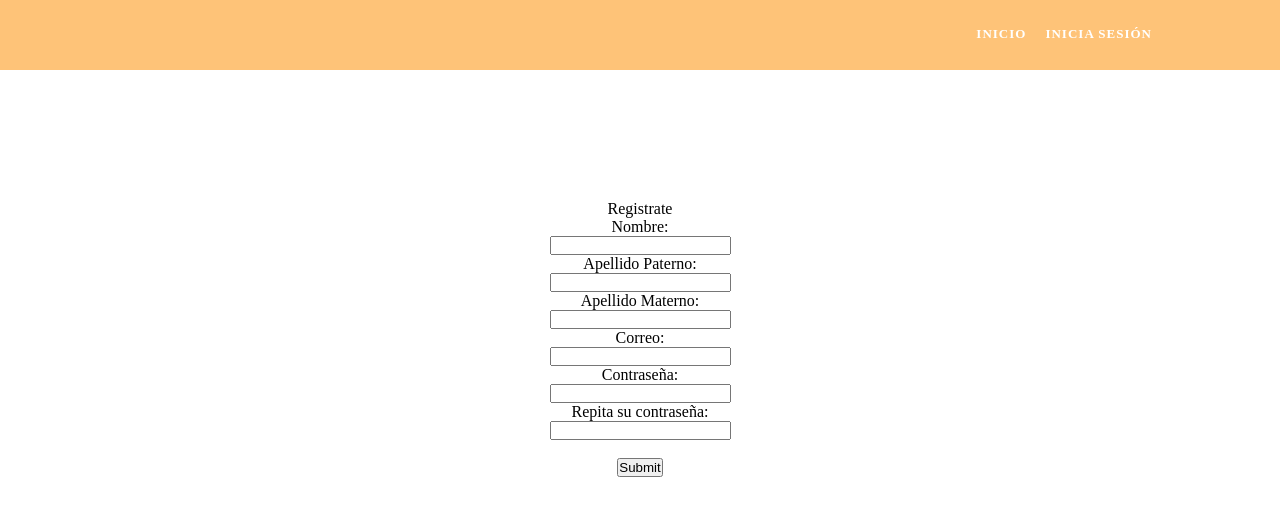
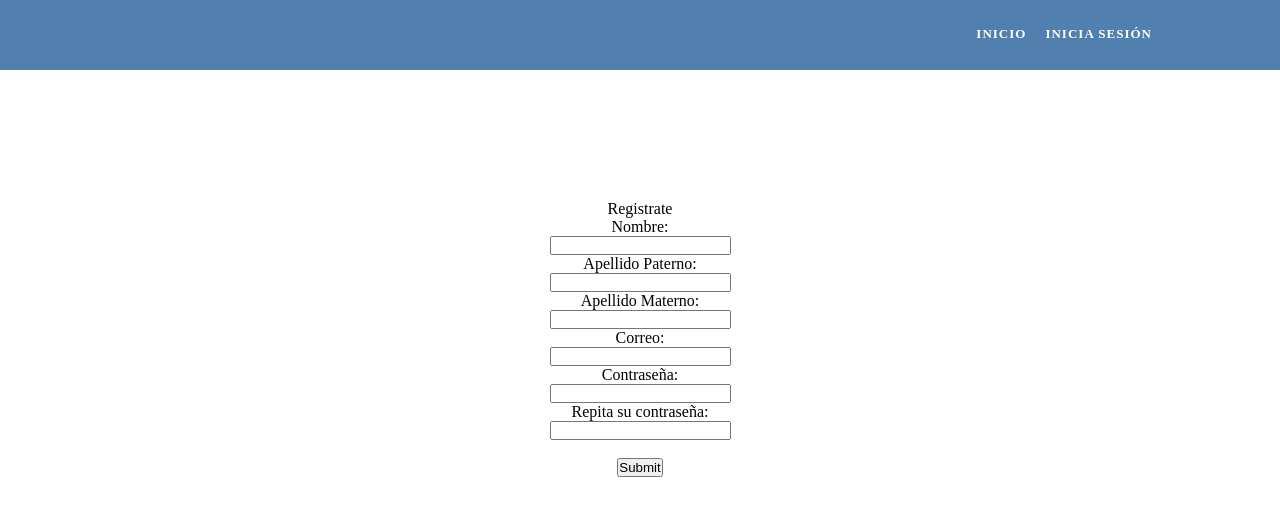
Before and after one commit to montesillo/coursite, a PHP site: page /registro.html in a window 1280 px wide. Shown: the top 516 px of the page. Run offline with PHP 8.4, Linux system fonts and the light colour scheme.

Commit message:
Add files via upload

```diff
--- a/estilos/estilo.css
+++ b/estilos/estilo.css
@@ -5,12 +5,18 @@
 
 header{
 	width: 100%;
-	background: rgba(254, 181, 87,.8);
+	background: rgba(38, 97, 156,.8);
 	height: 70px;
 	position: fixed;/*Deja el menu fijo*/
 	z-index: 10;/*Indica la importancia de una caja, entre mas alto
 	 sea el numero mayor importacia tendra*/
 }
+
+body{
+	background-size: 100% 100%;
+	background-attachment: fixed;
+}
+
 
 .ancho{
 	width: 80%;
--- a/estilos/estiloRegistro.css
+++ b/estilos/estiloRegistro.css
@@ -5,13 +5,12 @@
 
 header{
 	width: 100%;
-	background: rgba(254, 181, 87,.8);
+	background: rgba(38, 97, 156,.8);
 	height: 70px;
 	position: fixed;/*Deja el menu fijo*/
 	z-index: 10;/*Indica la importancia de una caja, entre mas alto
 	 sea el numero mayor importacia tendra*/
 }
-
 .ancho{
 	width: 80%;
 	height: 70px;
```
